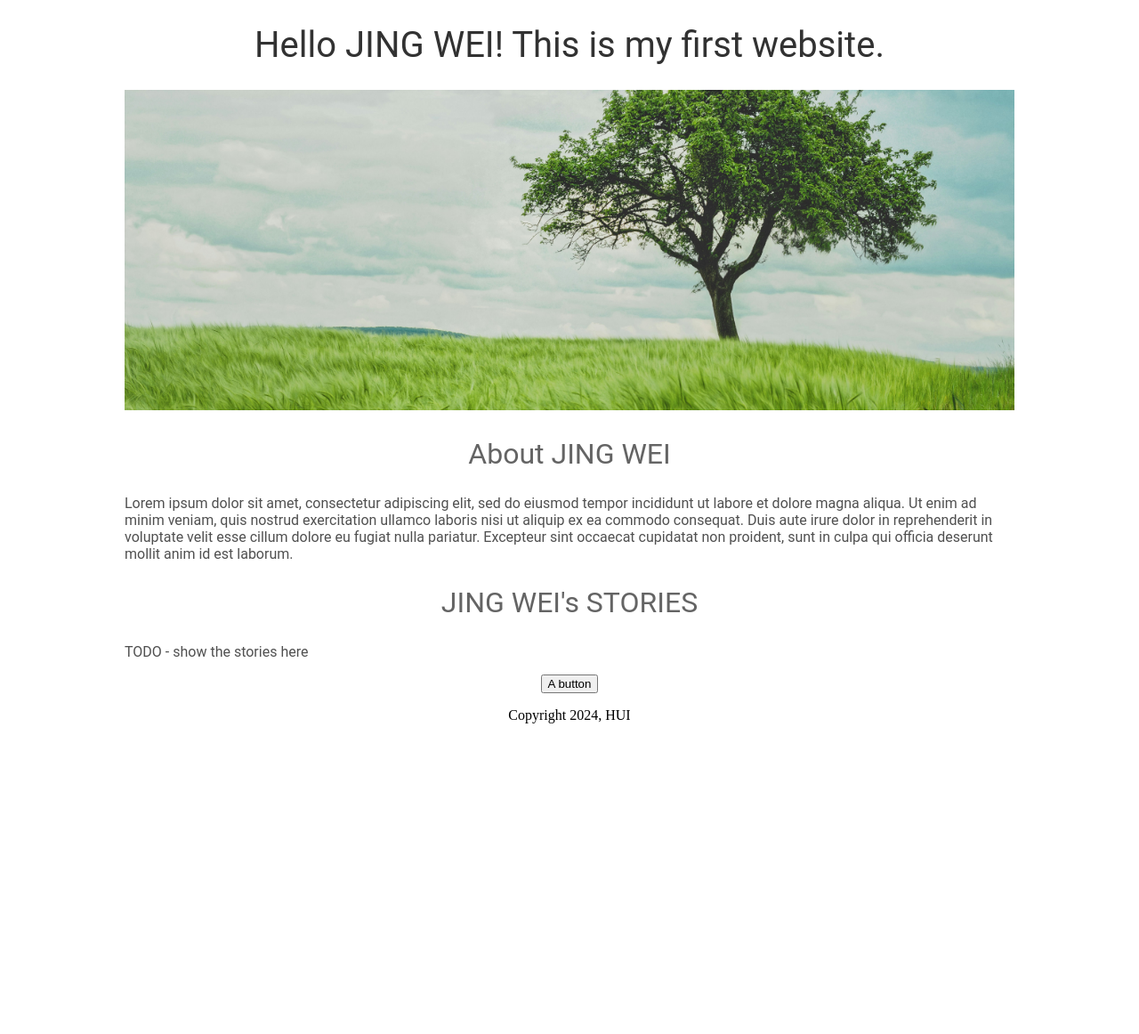
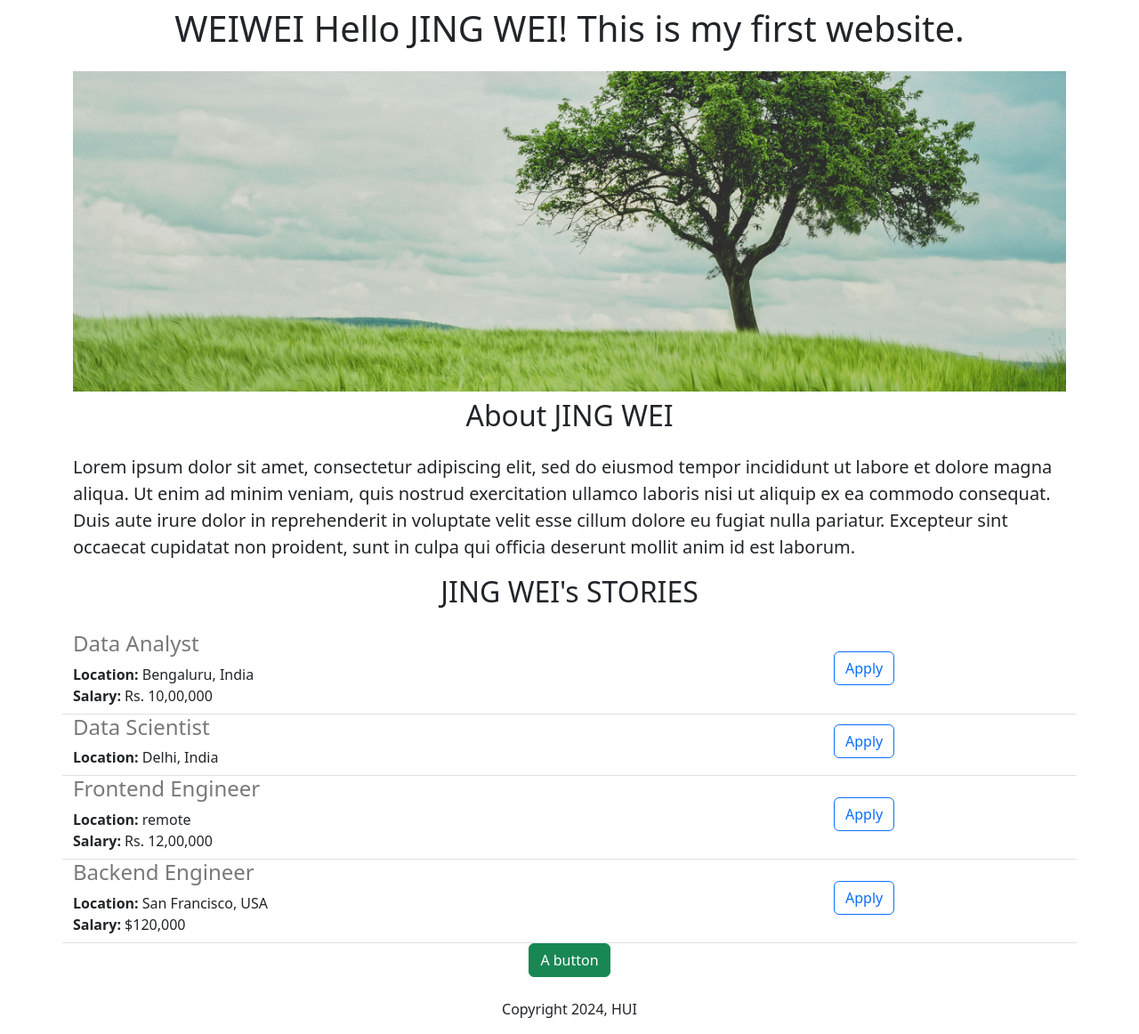
Before and after one commit to WANG-2299/website-creating, a Flask app: page / in a window 1280 px wide. Shown: the whole page at 89% size. Before the commit the page ends 813 px from the top, so only its background shows below. Run offline with Flask 3, Linux system fonts and the light colour scheme.

Commit message:
added dynamic data and API route

```diff
--- a/app.py
+++ b/app.py
@@ -1,10 +1,40 @@
-from flask import Flask, render_template
+from flask import Flask, render_template, jsonify
 
 app = Flask(__name__)
 
+JOBS = [
+  {
+    'id':1,
+   'title':'Data Analyst',
+   'location':'Bengaluru, India',
+   'salary':'Rs. 10,00,000'
+  },
+  {'id':2,
+   'title':'Data Scientist',
+   'location':'Delhi, India', },
+  {'id':3,
+   'title':'Frontend Engineer',
+   'location':'remote',
+   'salary':'Rs. 12,00,000'},
+  {'id':4,
+   'title':'Backend Engineer',
+   'location':'San Francisco, USA',
+   'salary':'$120,000'}
+]
+
 @app.route("/") #homepage
 def hello_world():
-  return render_template('home.html')
+  return render_template('home.html',
+                         jobs=JOBS,
+                        company_name='WEIWEI')
+
+
+@app.route("/api/jobs")
+def list_jobs():
+  return jsonify(JOBS)
+
+
+
 
 if __name__ == "__main__":
   app.run(host='0.0.0.0',debug=True) #debug=true to see errors and see changes
--- a/templates/home.html
+++ b/templates/home.html
@@ -2,49 +2,35 @@
 <html>
   <head>
     <title>LOVE JING WEI</title>
+    <meta charset="utf-8">
+    <meta name="viewport" content="width=device-width, initial-scale=1">
+    <link href="https://cdn.jsdelivr.net/npm/bootstrap@5.3.3/dist/css/bootstrap.min.css" rel="stylesheet" integrity="sha384-QWTKZyjpPEjISv5WaRU9OFeRpok6YctnYmDr5pNlyT2bRjXh0JMhjY6hW+ALEwIH" crossorigin="anonymous">
     <style>
-      h1{
-        font-size: 40px;
-        font-family: Roboto;
-        font-weight: normal;
-        color: rgb(50,50,50);
-        text-align: center;
-      }
-      #banner {
+      #banner{
+        height: 360px;
         width: 100%;
-        height: 360px;
-        object-fit: cover;
-      }
-      h2{
-        font-family: Roboto;
-        font-size: 32px;
-        color: rgb(100,100,100);
-        text-align: center;
-        font-weight: normal;
-      }
-      .bodytext {
-        font-family: Roboto;
-        color: rgb(80,80,80);
-      }
-      #container{
-        max-width: 1000px;
-        margin: 0 auto 0 auto;
+        object-fit:cover;
       }
     </style>
   </head>
   <body>
-    <div id="container">
-      <h1>Hello JING WEI! This is my first website.</h1>
-      <img id="banner" src="https://dea50a68-e1ad-4367-b2a8-f684be12bc6f-00-1plcearp1vsik.pike.replit.dev/static/banner.jpg">
-      <h2>About JING WEI</h2>
-      <p class="bodytext">
+    <div class="container">
+      <h1 class="text-center mt-2 mb-4">
+        {{company_name}} Hello JING WEI! This is my first website.</h1>
+      <img class="img-fluid" id="banner" src="https://dea50a68-e1ad-4367-b2a8-f684be12bc6f-00-1plcearp1vsik.pike.replit.dev/static/banner.jpg">
+      <h2 class="text-center mt-2 mb-4">About JING WEI</h2>
+      <p class="lead">
         Lorem ipsum dolor sit amet, consectetur adipiscing elit, sed do eiusmod tempor incididunt ut labore et dolore magna aliqua. Ut enim ad minim veniam, quis nostrud exercitation ullamco laboris nisi ut aliquip ex ea commodo consequat. Duis aute irure dolor in reprehenderit in voluptate velit esse cillum dolore eu fugiat nulla pariatur. Excepteur sint occaecat cupidatat non proident, sunt in culpa qui officia deserunt mollit anim id est laborum.
       </p>
-      <h2>JING WEI's STORIES</h2>
-      <p class="bodytext">TODO - show the stories here</p>
-      <div style="text-align:center">
-        <button>A button</button>
-        <p>Copyright 2024, HUI</p>
+      <h2 class="text-center mt-2 mb-4">JING WEI's STORIES</h2>
+      <div>
+        {% for job in jobs %}
+          {% include 'jobitem.html' %}
+        {% endfor %}
+      </div>
+      <div class="text-center">
+        <button class="btn btn-success">A button</button>
+        <p class="mt-4">Copyright 2024, HUI</p>
       </div>
     </div>
   </body>
--- /dev/null
+++ b/templates/jobitem.html
@@ -0,0 +1,19 @@
+<div class="border-bottom row align-items-center" style="magin-bottom:16px; padding-bottom:8px;">
+  <div class="col-9">
+    <h4
+      style="color:rgb(120,120,120);">
+      {{job['title']}}
+    </h4>
+    <div>
+      <b>Location:</b> {{job['location']}}
+    </div>
+    {% if 'salary' in job %}
+    <div>
+      <b>Salary:</b> {{job['salary']}}
+    </div>
+    {% endif %}
+  </div>
+  <div class="col-3">
+    <button type="button" class="btn btn-outline-primary">Apply</button>
+  </div>
+</div>
```
